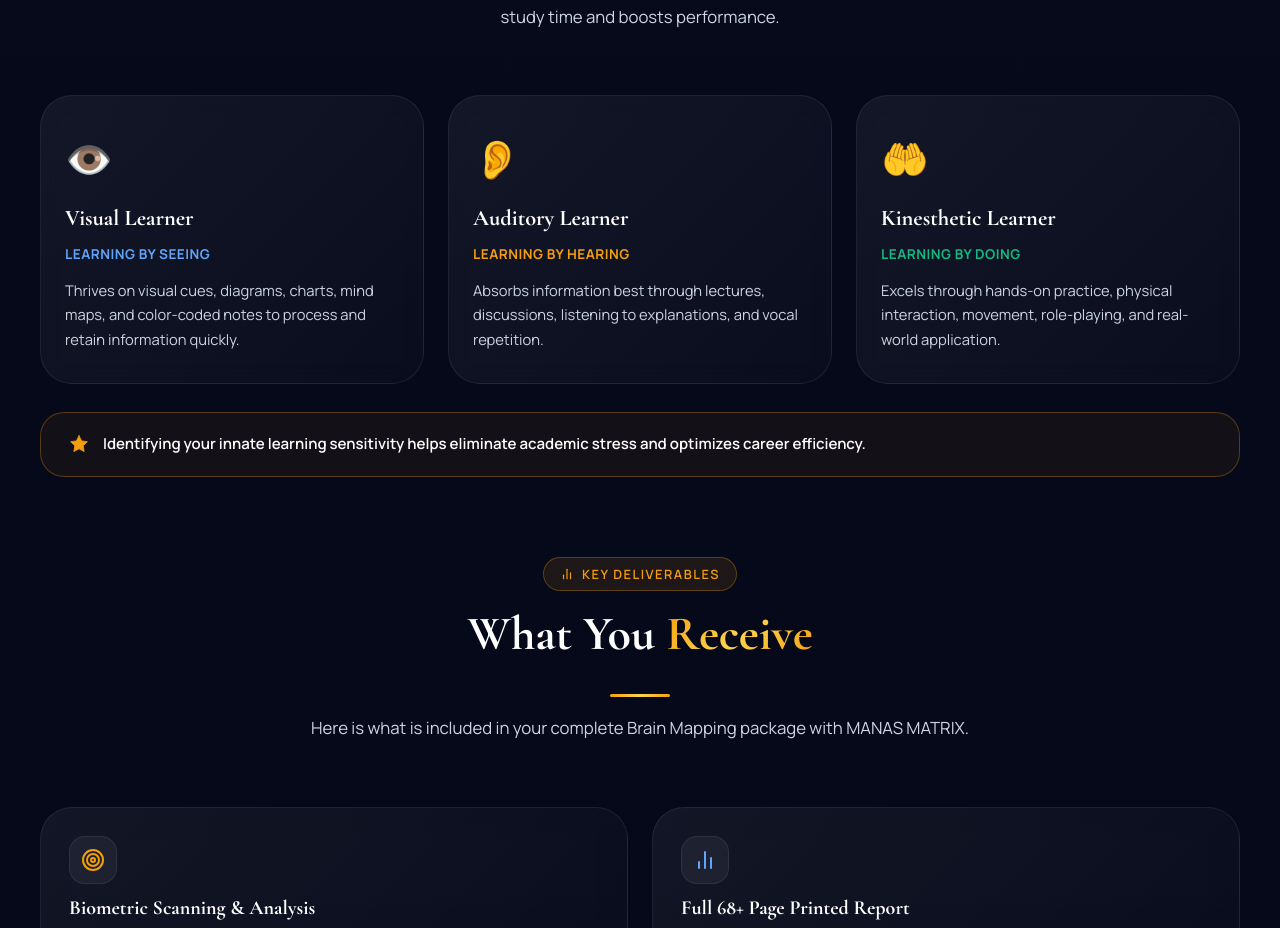
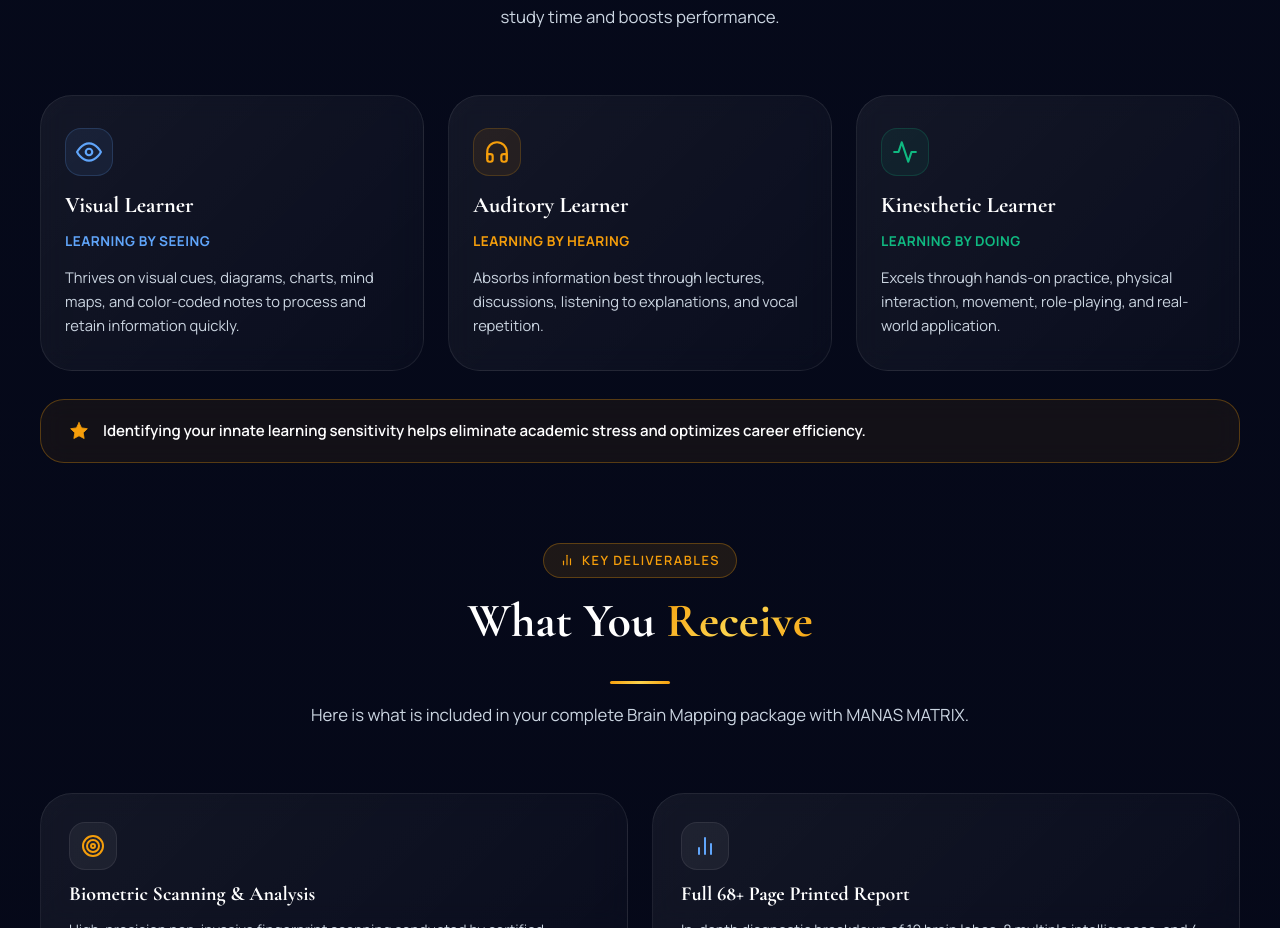
Before and after one commit to fuertenitesh-sys/ManasMatrix_Latest, a React (Vite) app: page /how-it-works in a window 1280 px wide. Shown: the part 3330-4258 px from the top of the page. Built offline with nearby package versions, Linux system fonts and the light colour scheme.

Commit message:
Replace plain emojis with professional SVG icons in Learning Styles section

```diff
--- a/src/components/HowItWorks/HowItWorks.css
+++ b/src/components/HowItWorks/HowItWorks.css
@@ -241,8 +241,13 @@
   box-shadow: 0 15px 40px rgba(245, 158, 11, 0.15);
 }
 
-.learning-style__icon {
-  font-size: 2.4rem;
+.learning-style__icon-box {
+  width: 48px;
+  height: 48px;
+  border-radius: var(--radius-md);
+  display: flex;
+  align-items: center;
+  justify-content: center;
   margin-bottom: 4px;
 }
 
--- a/src/components/HowItWorks/HowItWorks.jsx
+++ b/src/components/HowItWorks/HowItWorks.jsx
@@ -11,7 +11,10 @@ import {
   DnaIcon,
   CheckIcon,
   AwardIcon,
-  StarIcon
+  StarIcon,
+  EyeIcon,
+  HeadphonesIcon,
+  ActivityIcon
 } from '../Icons';
 import './HowItWorks.css';
 
@@ -131,21 +134,21 @@ const learningStyles = [
     title: 'Visual Learner',
     tagline: 'Learning by Seeing',
     desc: 'Thrives on visual cues, diagrams, charts, mind maps, and color-coded notes to process and retain information quickly.',
-    icon: '👁️',
+    icon: <EyeIcon size={26} color="#60A5FA" />,
     color: '#60A5FA',
   },
   {
     title: 'Auditory Learner',
     tagline: 'Learning by Hearing',
     desc: 'Absorbs information best through lectures, discussions, listening to explanations, and vocal repetition.',
-    icon: '👂',
+    icon: <HeadphonesIcon size={26} color="#F59E0B" />,
     color: '#F59E0B',
   },
   {
     title: 'Kinesthetic Learner',
     tagline: 'Learning by Doing',
     desc: 'Excels through hands-on practice, physical interaction, movement, role-playing, and real-world application.',
-    icon: '🤲',
+    icon: <ActivityIcon size={26} color="#10B981" />,
     color: '#10B981',
   },
 ];
@@ -315,7 +318,9 @@ const HowItWorks = ({ showTargetAudience }) => {
               <div className="learning-styles__grid">
                 {learningStyles.map((style) => (
                   <div key={style.title} className="learning-style__card glass-card">
-                    <div className="learning-style__icon">{style.icon}</div>
+                    <div className="learning-style__icon-box" style={{ background: `${style.color}15`, border: `1px solid ${style.color}30` }}>
+                      {style.icon}
+                    </div>
                     <h3 className="learning-style__title">{style.title}</h3>
                     <div className="learning-style__tagline" style={{ color: style.color }}>{style.tagline}</div>
                     <p className="learning-style__desc">{style.desc}</p>
--- a/src/components/Icons.jsx
+++ b/src/components/Icons.jsx
@@ -189,3 +189,26 @@ export const BuildingIcon = ({ size = 20, color = 'currentColor', className = ''
     <path d="M9 22v-4h6v4" />
   </svg>
 );
+
+// Eye Icon
+export const EyeIcon = ({ size = 20, color = 'currentColor', className = '' }) => (
+  <svg width={size} height={size} viewBox="0 0 24 24" fill="none" stroke={color} strokeWidth="2" strokeLinecap="round" strokeLinejoin="round" className={className}>
+    <path d="M1 12s4-8 11-8 11 8 11 8-4 8-11 8-11-8-11-8z" />
+    <circle cx="12" cy="12" r="3" />
+  </svg>
+);
+
+// Headphones Icon
+export const HeadphonesIcon = ({ size = 20, color = 'currentColor', className = '' }) => (
+  <svg width={size} height={size} viewBox="0 0 24 24" fill="none" stroke={color} strokeWidth="2" strokeLinecap="round" strokeLinejoin="round" className={className}>
+    <path d="M3 18v-6a9 9 0 0 1 18 0v6" />
+    <path d="M21 19a2 2 0 0 1-2 2h-1a2 2 0 0 1-2-2v-3a2 2 0 0 1 2-2h3zM3 19a2 2 0 0 0 2 2h1a2 2 0 0 0 2-2v-3a2 2 0 0 0-2-2H3z" />
+  </svg>
+);
+
+// Activity / Kinesthetic Motion Icon
+export const ActivityIcon = ({ size = 20, color = 'currentColor', className = '' }) => (
+  <svg width={size} height={size} viewBox="0 0 24 24" fill="none" stroke={color} strokeWidth="2" strokeLinecap="round" strokeLinejoin="round" className={className}>
+    <polyline points="22 12 18 12 15 21 9 3 6 12 2 12" />
+  </svg>
+);
```
